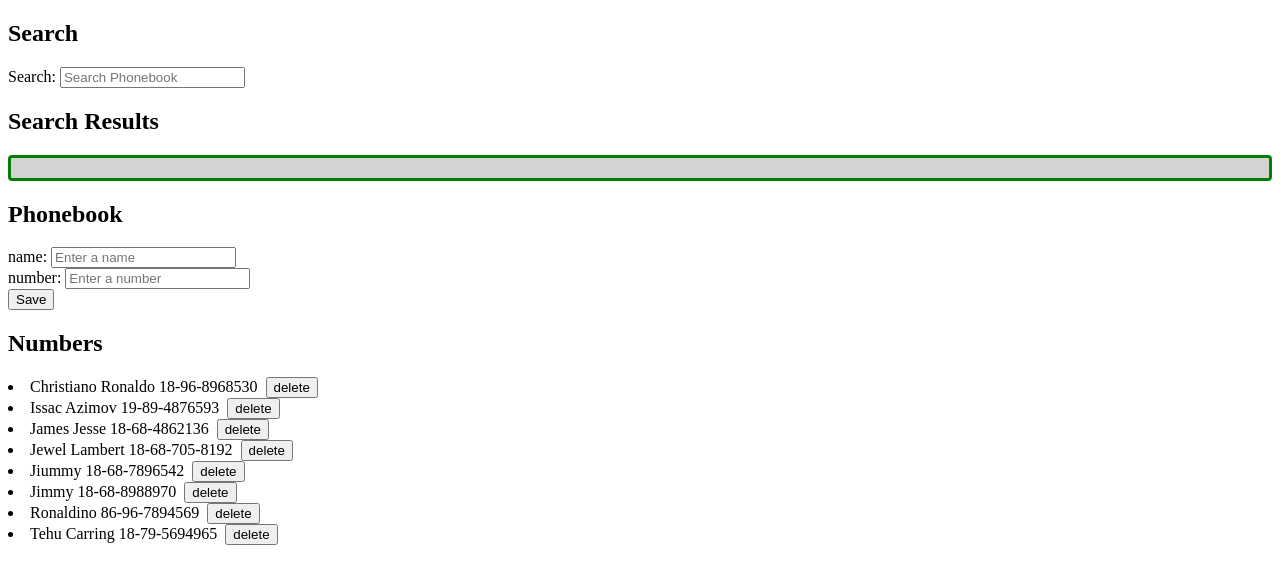
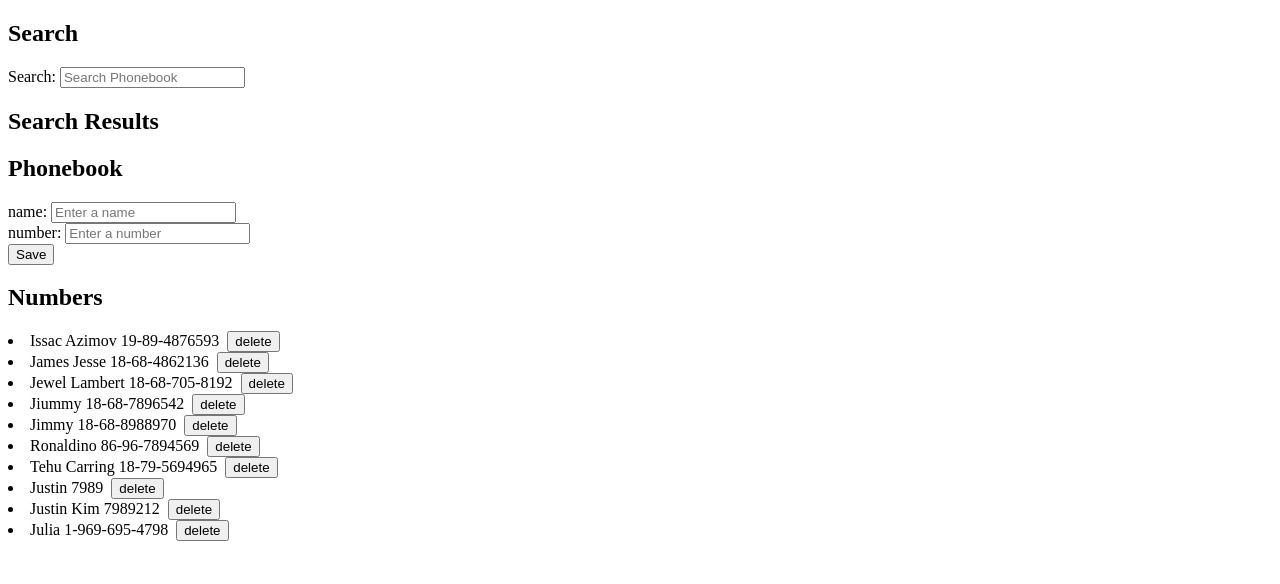
Before and after one commit to YehuCarrington/FullStack_part2, a React (Vite) app in the folder part2/: page / in a window 1280 px wide. Shown: the top 584 px of the page. Built offline with nearby package versions, Linux system fonts and the light colour scheme; data requests are answered from the project's data file.

Commit message:
Completes Submission for 2.16

```diff
--- a/part2/db.json
+++ b/part2/db.json
@@ -1,10 +1,5 @@
 {
   "persons": [
-    {
-      "id": "6",
-      "name": "Christiano Ronaldo",
-      "number": "18-96-8968530"
-    },
     {
       "id": "5",
       "name": "Issac Azimov",
@@ -39,6 +34,21 @@
       "id": "e96f",
       "name": "Tehu Carring",
       "number": "18-79-5694965"
+    },
+    {
+      "id": "8e4a",
+      "name": "Justin",
+      "number": "7989"
+    },
+    {
+      "id": "efb1",
+      "name": "Justin Kim",
+      "number": "7989212"
+    },
+    {
+      "id": "8a59",
+      "name": "Julia",
+      "number": "1-969-695-4798"
     }
   ]
 }
--- a/part2/src/App.jsx
+++ b/part2/src/App.jsx
@@ -24,7 +24,7 @@ const App = () => {
   const [newNumber, setNewNumber] = useState('')
   const [searchValue, setSearchValue] = useState('')
   const [filteredPeople, setFilteredPeople] = useState([])
-  const [errorMessage, setErrorMessage] = useState('')
+  const [errorMessage, setErrorMessage] = useState(null)
 
   const handleNewName = (event) => {
     console.log(event.target.value)
@@ -109,7 +109,7 @@ const App = () => {
             setPersons(persons.concat(personObj))
             setNewName('')
             setNewNumber('')
-            setErrorMessage(`You succesfully added ${newName} to the phonebook`)
+            setErrorMessage(`You successfully added ${newName} to the phonebook`)
             setTimeout(() => {
               setErrorMessage(null)
             }, 5000)
@@ -147,6 +147,7 @@ const App = () => {
       <DisplaySeatchResult filteredPeople={filteredPeople} />
 
       <Notification message={errorMessage} type={"notification"}/>
+      <Notification message={errorMessage} type={"error"}/>
 
       <PhonebookForm updatePersons={updatePersons}
         handleNewName={handleNewName}
--- a/part2/src/components/Notification.jsx
+++ b/part2/src/components/Notification.jsx
@@ -12,14 +12,17 @@ const Notification = ({message, type}) => {
                 {message}
             </div>
         )
-    }
-
-    if(type === 'error'){
+    } else if (type === 'error'){
         return (
             <div className='error'>
                 {message}
             </div>
         )
+    } else {
+        console.log(`The message: "${message}" was not shown`)
+        return(
+            null
+        )
     }
 }
 
```
Also changed, not shown: 1 other file (tests, documents, lock files or other folders).
